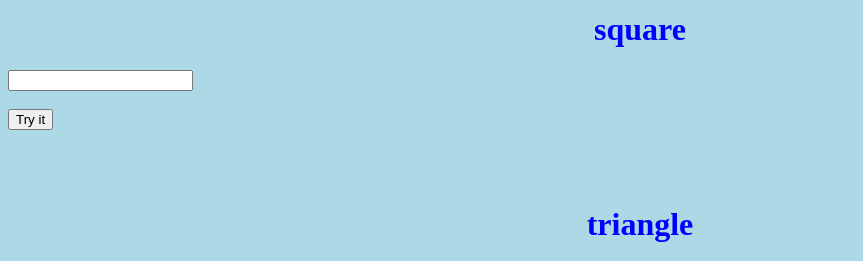
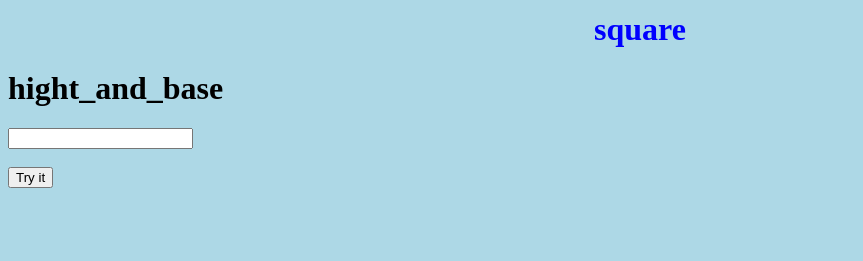
Before and after one commit to ghfgrkrg/area, a plain HTML site: page index.html in a window 1280 px wide. Shown: the part 518-779 px from the top of the page, without its empty margins (0-863 px from the left). Drawn offline with Linux system fonts and the light colour scheme.

Commit message:
Update index.html

```diff
--- a/index.html
+++ b/index.html
@@ -14,6 +14,7 @@
     <body>
         <img src="RobloxScreenShot20230228_214253309.png" alt="Girl in a jacket" width="800" height="500">
         <h1 id="para1">square</h1>
+        <h1>hight_and_base</h1>
             <input type="text" id="square" name="square"><br><br>
             <button onclick="square ()">Try it</button>
             <h3 id ="square_answer" style=color:green></h3>
```
